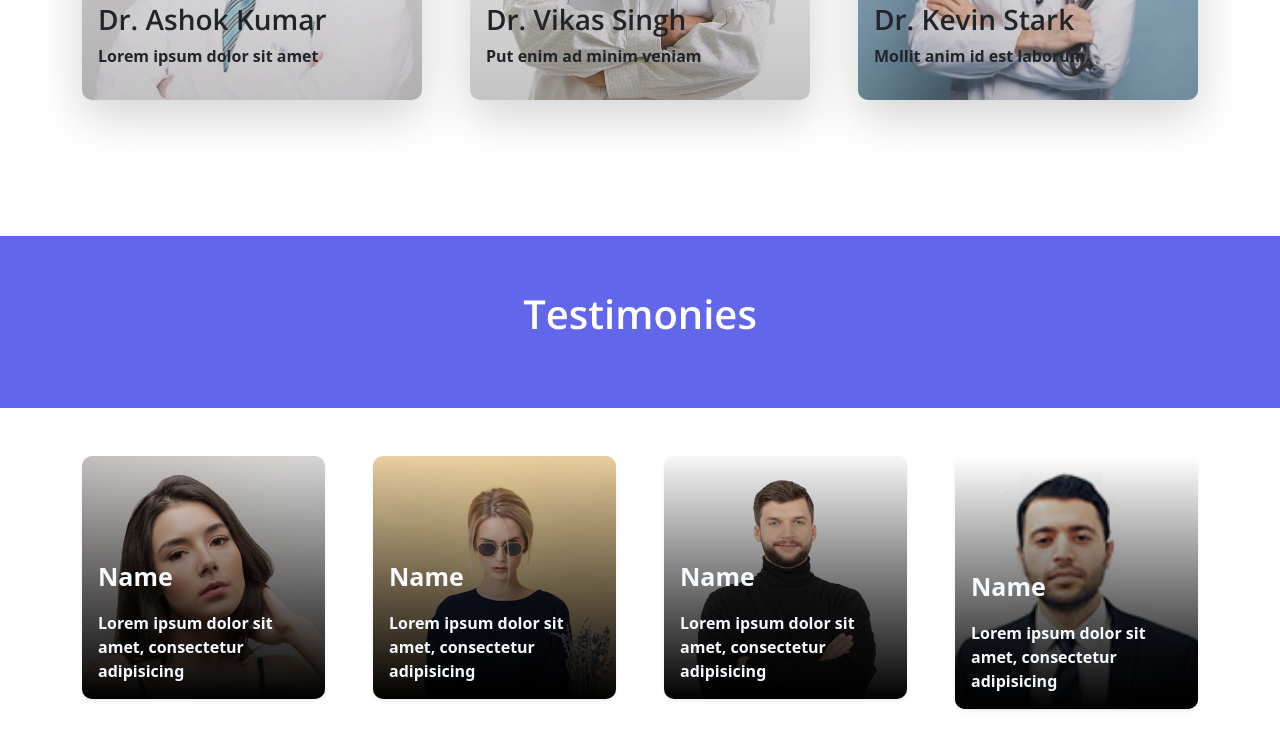
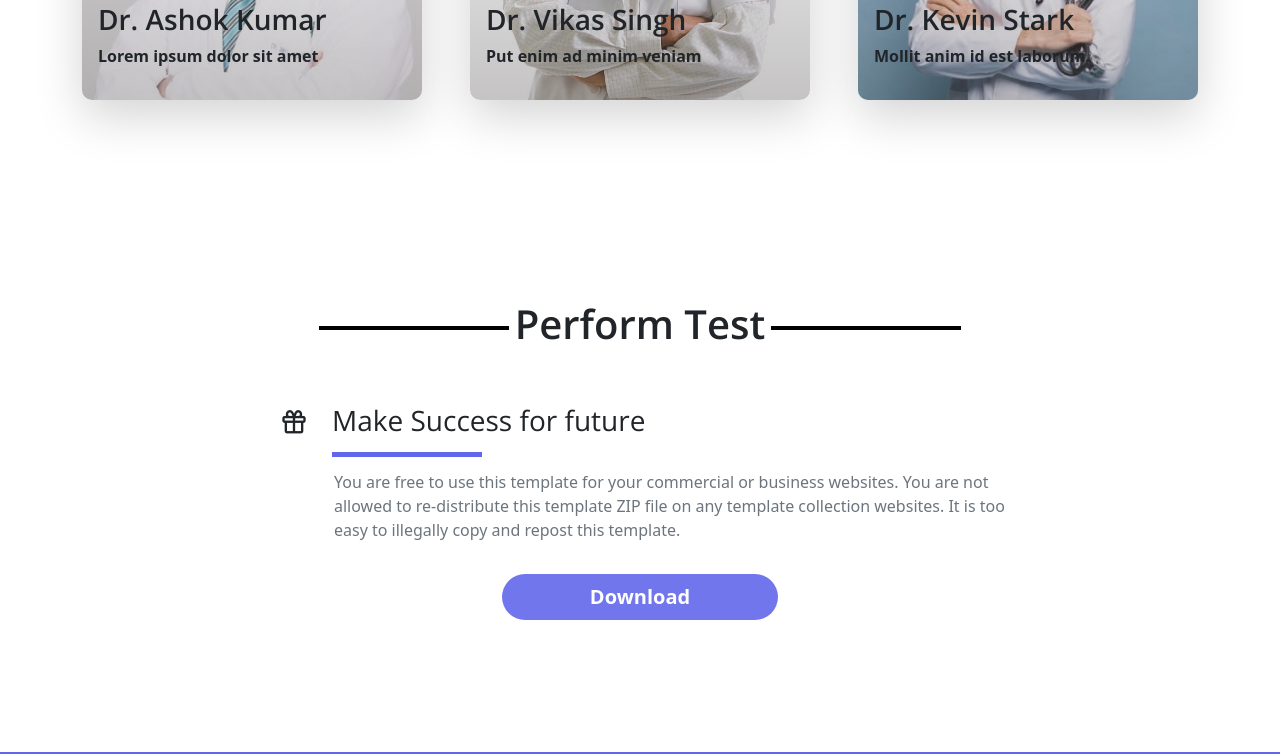
Before and after one commit to Rajat947/drishtiCon, a plain HTML site: page Website/index.html in a window 1280 px wide. Shown: the part 1986-2740 px from the top of the page. Drawn offline with nearby package versions, Linux system fonts and the light colour scheme.

Commit message:
Added perform test section

```diff
--- a/Website/assets/css/custom.css
+++ b/Website/assets/css/custom.css
@@ -145,20 +145,26 @@ body{
     font-weight: 500;
     position: relative;
 }
-.OR::after, .OR::before{
+.lines::after, .lines::before{
     content: "";
     display: block;
     height: 4px;
     background: black;
-    bottom: 13px;
+    bottom: 140px;
     width: 190px;
     position: absolute;
 }
-.OR::after{
-    left: 47px;
+.lines::after{
+    left: 319px;
 }
-.OR::before{
-    right: 47px;
+.lines::before{
+    right: 319px;
+}
+#service::after{
+    left: 363px;
+}
+#service::before{
+    right: 363px;
 }
 .options{
     margin: 0px auto;
@@ -169,3 +175,12 @@ body{
 #profile-icons{
     display: none;
 }
+.downloadBtn{
+    width: 22%;
+    text-align: center;
+    font-size: 20px;
+    margin: 0px auto;
+    font-weight: 600;
+    background-color: #7276ec;
+    color: white;
+}
--- a/Website/index.html
+++ b/Website/index.html
@@ -77,7 +77,7 @@
                             <a class="nav-link btn-outline-primary rounded-pill px-3" href="#meetDocs">Doctors</a>
                         </li>
                         <li class="nav-item">
-                            <a class="nav-link btn-outline-primary rounded-pill px-3" href="">Perform Test</a>
+                            <a class="nav-link btn-outline-primary rounded-pill px-3" href="#performTest">Perform Test</a>
                         </li>
                         <li class="nav-item">
                             <a class="nav-link btn-outline-primary rounded-pill px-3" href="#testimony">Testimonies</a>
@@ -178,8 +178,8 @@
     <!-- Service and meet doctor started-->
     <section class="service-wrapper py-3">
         <div class="container-fluid pb-3">
-            <div class="row">
-                <h2 class="h2 text-center col-12 py-5 semi-bold-600">Services</h2>
+            <div class="row"  style="position: relative;">
+                <h2  id="service" class="h2 text-center col-12 py-5 semi-bold-600 lines">Services</h2>
                 <div class="service-header col-2 col-lg-3 text-end light-300">
                     <i class='bx bx-gift h3 mt-1'></i>
                 </div>
@@ -286,6 +286,26 @@
     </section>
     <!-- End Recent Work -->
     <!-- Service and meet doctor Ended-->
+
+     <!-- Testing started -->
+     <section id="performTest" class="service-wrapper py-3" style="margin-bottom: 100px;">
+        <div class="container-fluid pb-3">
+            <div class="row" style="position: relative;">
+                <h2 class="h2 text-center col-12 py-5 semi-bold-600 lines">Perform Test</h2>
+                <div class="service-header col-2 col-lg-3 text-end light-300">
+                    <i class='bx bx-gift h3 mt-1'></i>
+                </div>
+                <div class="service-heading col-10 col-lg-9 text-start float-end light-300">
+                    <h2 class="h3 pb-4 typo-space-line">Make Success for future</h2>
+                </div>
+            </div>
+            <p class="service-footer col-10 offset-2 col-lg-9 offset-lg-3 text-start pb-3 text-muted px-2">
+                You are free to use this template for your commercial or business websites. You are not allowed to re-distribute this template ZIP file on any template collection websites. It is too easy to illegally copy and repost this template.
+            </p>
+            <a class="nav-link btn-outline-primary rounded-pill px-3 downloadBtn" href="">Download</a>
+        </div>
+    </section>
+    <!-- Testing ended -->
 
 
     <!-- Testimonies started -->
@@ -460,7 +480,7 @@
                                 <i class='bx-fw bx bxs-chevron-right bx-xs'></i><a class="text-decoration-none text-light py-1" href="#meetDocs">Doctors</a>
                             </li>
                             <li class="pb-2">
-                                <i class='bx-fw bx bxs-chevron-right bx-xs'></i><a class="text-decoration-none text-light py-1" href="work.html">Perform Test</a>
+                                <i class='bx-fw bx bxs-chevron-right bx-xs'></i><a class="text-decoration-none text-light py-1" href="#performTest">Perform Test</a>
                             </li>
                             <li class="pb-2">
                                 <i class='bx-fw bx bxs-chevron-right bx-xs'></i></i><a class="text-decoration-none text-light py-1" href="#testimony">Testimonies</a>
```
Also changed, not shown: Website/Profile.html (+2 -2 lines), Website/home.html (+23 -4 lines).
